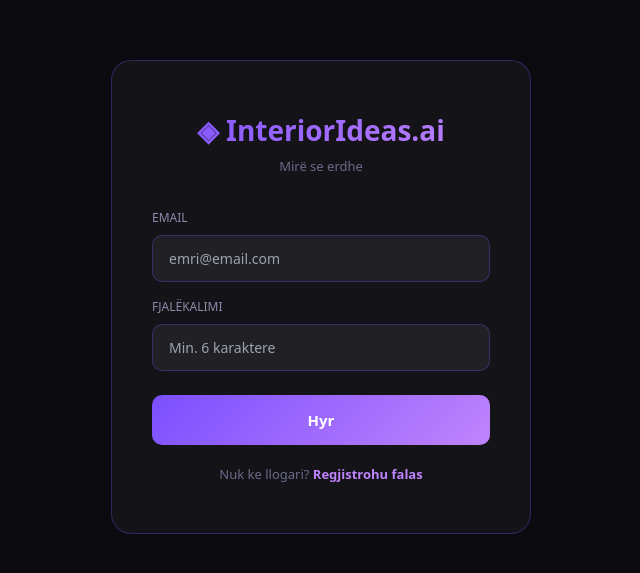
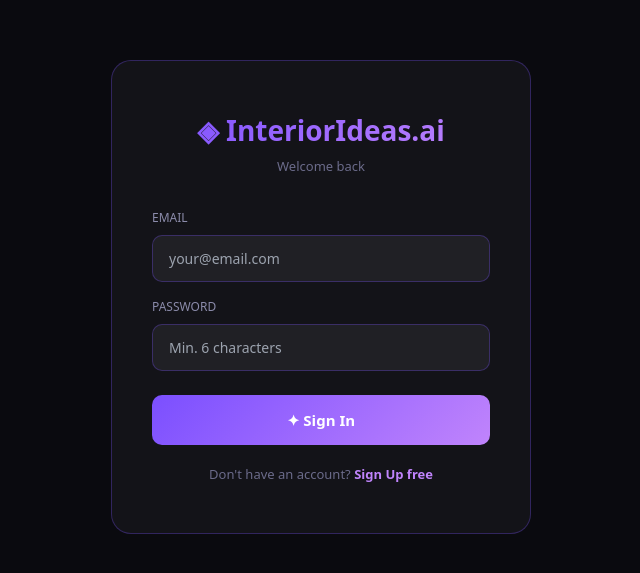
Before and after one commit to PenarKera/interiorideas-ai, a Next.js app: page /login in a window 1280 px wide. Shown: the part 103-676 px from the top of the page, without its empty margins (319-959 px from the left). Built offline with nearby package versions, Linux system fonts and the light colour scheme; no server answers.

Commit message:
refactor: converted UI to English

```diff
--- a/app/login/page.js
+++ b/app/login/page.js
@@ -13,9 +13,9 @@ export default function LoginPage() {
   const router = useRouter();
 
   const validate = () => {
-    if (isSignup && name.trim().length < 2) { setError("Emri duhet të ketë 2+ karaktere!"); return false; }
-    if (!email.includes("@")) { setError("Email i pavlefshëm!"); return false; }
-    if (password.length < 6) { setError("Fjalëkalimi duhet 6+ karaktere!"); return false; }
+    if (isSignup && name.trim().length < 2) { setError("Name must be at least 2 characters!"); return false; }
+    if (!email.includes("@")) { setError("Invalid email address!"); return false; }
+    if (password.length < 6) { setError("Password must be at least 6 characters!"); return false; }
     return true;
   };
 
@@ -27,7 +27,7 @@ export default function LoginPage() {
       if (isSignup) {
         const { error } = await supabase.auth.signUp({ email, password, options: { data: { full_name: name } } });
         if (error) throw error;
-        alert("✅ Kontrollo emailin!");
+        alert("✅ Check your email for confirmation!");
       } else {
         const { error } = await supabase.auth.signInWithPassword({ email, password });
         if (error) throw error;
@@ -42,30 +42,30 @@ export default function LoginPage() {
       <div style={{ background: "rgba(255,255,255,0.04)", border: "1px solid rgba(120,80,255,0.3)", borderRadius: 20, padding: "48px 40px", width: "100%", maxWidth: 420 }}>
         <div style={{ textAlign: "center", marginBottom: 32 }}>
           <div style={{ fontSize: 28, fontWeight: 800, background: "linear-gradient(135deg, #7B4FFF, #C084FC)", WebkitBackgroundClip: "text", WebkitTextFillColor: "transparent", marginBottom: 6 }}>◈ InteriorIdeas.ai</div>
-          <div style={{ fontSize: 13, color: "#6B6B8A" }}>{isSignup ? "Krijo llogarinë" : "Mirë se erdhe"}</div>
+          <div style={{ fontSize: 13, color: "#6B6B8A" }}>{isSignup ? "Create your account" : "Welcome back"}</div>
         </div>
         {isSignup && (
           <div style={{ marginBottom: 16 }}>
-            <label style={{ fontSize: 12, color: "#8B8BAA", display: "block", marginBottom: 8 }}>EMRI</label>
-            <input type="text" value={name} onChange={(e) => setName(e.target.value)} style={{ width: "100%", background: "rgba(255,255,255,0.06)", border: "1px solid rgba(120,80,255,0.3)", borderRadius: 10, padding: "12px 16px", color: "#E0D9FF", fontSize: 14, boxSizing: "border-box" }} placeholder="Emri juaj" />
+            <label style={{ fontSize: 12, color: "#8B8BAA", display: "block", marginBottom: 8 }}>FULL NAME</label>
+            <input type="text" value={name} onChange={(e) => setName(e.target.value)} style={{ width: "100%", background: "rgba(255,255,255,0.06)", border: "1px solid rgba(120,80,255,0.3)", borderRadius: 10, padding: "12px 16px", color: "#E0D9FF", fontSize: 14, boxSizing: "border-box" }} placeholder="Your full name" />
           </div>
         )}
         <div style={{ marginBottom: 16 }}>
           <label style={{ fontSize: 12, color: "#8B8BAA", display: "block", marginBottom: 8 }}>EMAIL</label>
-          <input type="email" value={email} onChange={(e) => setEmail(e.target.value)} style={{ width: "100%", background: "rgba(255,255,255,0.06)", border: "1px solid rgba(120,80,255,0.3)", borderRadius: 10, padding: "12px 16px", color: "#E0D9FF", fontSize: 14, boxSizing: "border-box" }} placeholder="emri@email.com" />
+          <input type="email" value={email} onChange={(e) => setEmail(e.target.value)} style={{ width: "100%", background: "rgba(255,255,255,0.06)", border: "1px solid rgba(120,80,255,0.3)", borderRadius: 10, padding: "12px 16px", color: "#E0D9FF", fontSize: 14, boxSizing: "border-box" }} placeholder="your@email.com" />
         </div>
         <div style={{ marginBottom: 24 }}>
-          <label style={{ fontSize: 12, color: "#8B8BAA", display: "block", marginBottom: 8 }}>FJALËKALIMI</label>
-          <input type="password" value={password} onChange={(e) => setPassword(e.target.value)} style={{ width: "100%", background: "rgba(255,255,255,0.06)", border: "1px solid rgba(120,80,255,0.3)", borderRadius: 10, padding: "12px 16px", color: "#E0D9FF", fontSize: 14, boxSizing: "border-box" }} placeholder="Min. 6 karaktere" />
+          <label style={{ fontSize: 12, color: "#8B8BAA", display: "block", marginBottom: 8 }}>PASSWORD</label>
+          <input type="password" value={password} onChange={(e) => setPassword(e.target.value)} style={{ width: "100%", background: "rgba(255,255,255,0.06)", border: "1px solid rgba(120,80,255,0.3)", borderRadius: 10, padding: "12px 16px", color: "#E0D9FF", fontSize: 14, boxSizing: "border-box" }} placeholder="Min. 6 characters" />
         </div>
         {error && <div style={{ background: "rgba(239,68,68,0.1)", border: "1px solid rgba(239,68,68,0.3)", borderRadius: 8, padding: "10px 14px", color: "#FCA5A5", fontSize: 13, marginBottom: 16 }}>❌ {error}</div>}
         <button onClick={handleSubmit} disabled={loading} style={{ width: "100%", padding: 14, background: "linear-gradient(135deg, #7B4FFF, #C084FC)", border: "none", borderRadius: 10, color: "#fff", fontSize: 15, fontWeight: 700, cursor: "pointer" }}>
-          {loading ? "Duke u ngarkuar..." : isSignup ? " Regjistrohu" : "Hyr"}
+          {loading ? "Loading..." : isSignup ? "✦ Sign Up" : "✦ Sign In"}
         </button>
         <div style={{ textAlign: "center", marginTop: 20, fontSize: 13, color: "#6B6B8A" }}>
-          {isSignup ? "Ke llogari?" : "Nuk ke llogari?"}{" "}
+          {isSignup ? "Already have an account?" : "Don't have an account?"}{" "}
           <span onClick={() => { setIsSignup(!isSignup); setError(""); }} style={{ color: "#C084FC", cursor: "pointer", fontWeight: 600 }}>
-            {isSignup ? "Hyr" : "Regjistrohu falas"}
+            {isSignup ? "Sign In" : "Sign Up free"}
           </span>
         </div>
       </div>
```
Also changed, not shown: app/page.js (+13 -13 lines).
